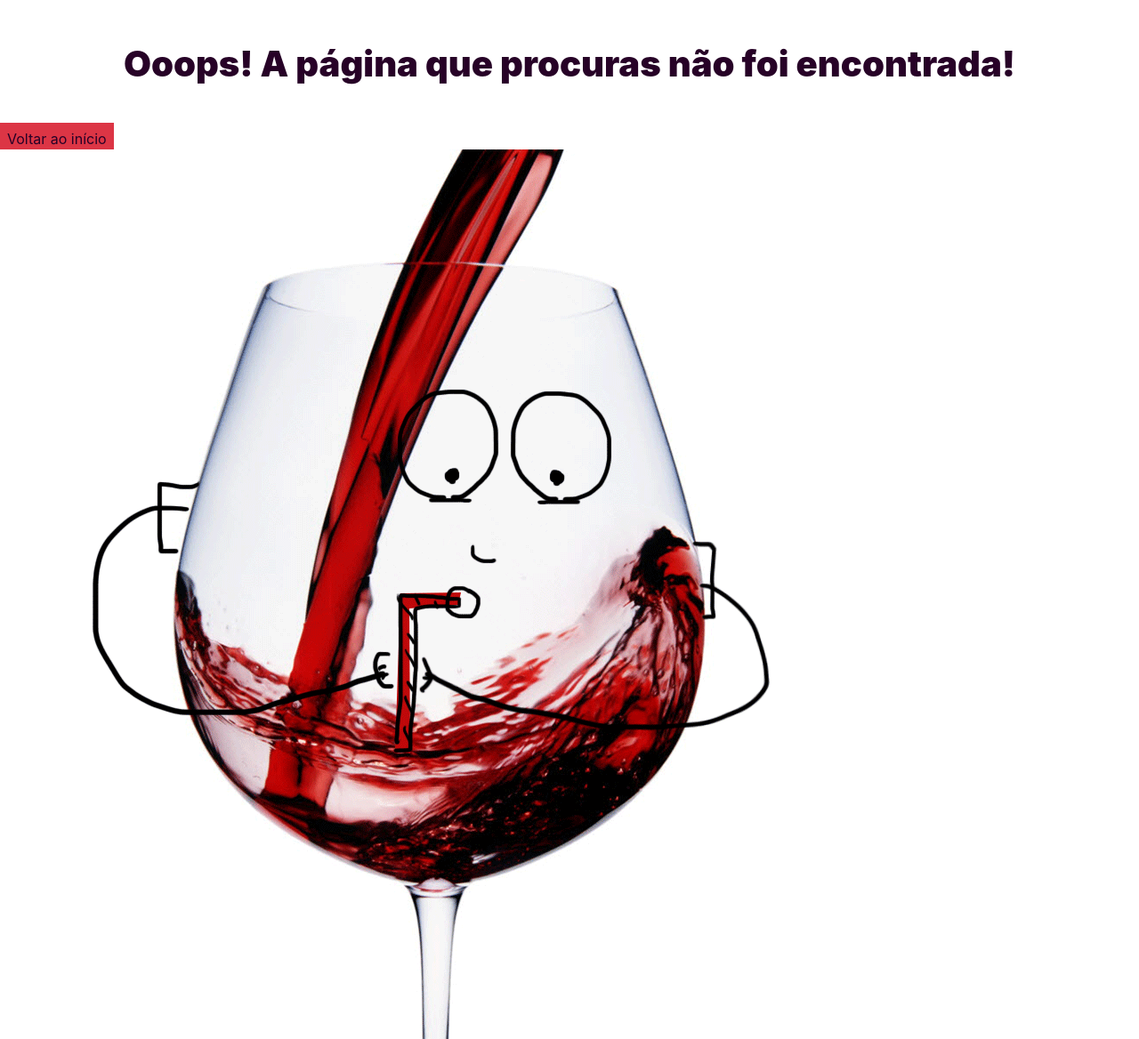
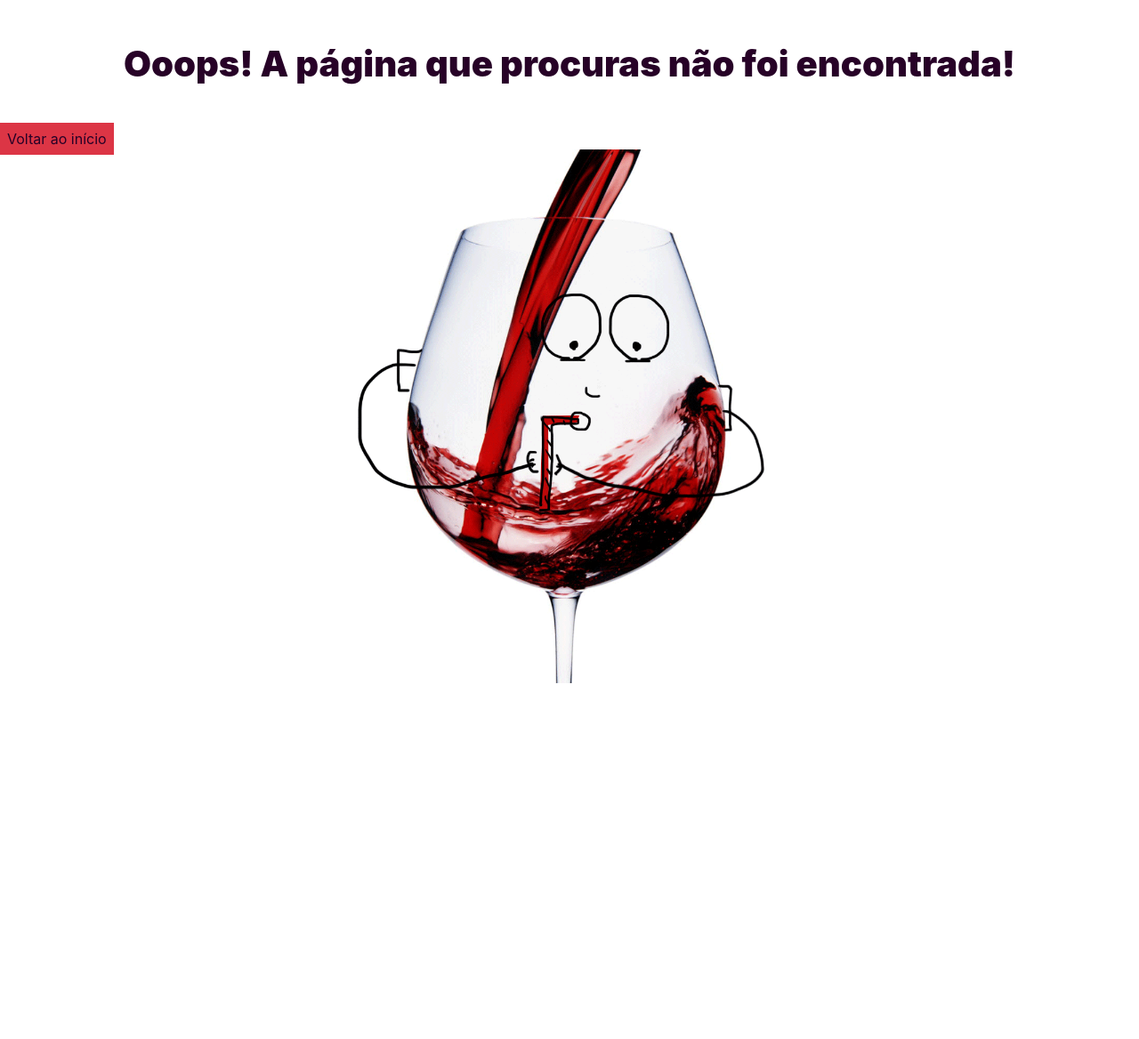
Before and after one commit to raquelroldo/mvc-winesUp, a PHP site: page /views/error.php in a window 1280 px wide. Shown: the whole page at 89% size. After the commit the page ends 768 px from the top, so only its background shows below. Run offline with PHP 8.4, Linux system fonts and the light colour scheme; some libraries are stand-ins or nearby versions.

Commit message:
Ajustes de estilo.

```diff
--- a/assets/style/home.css
+++ b/assets/style/home.css
@@ -12,8 +12,8 @@
 
 .home-wrapper {
   text-align: center;
-  margin-top: 120px;
-  height: calc(100vh - 237px);
+  padding-top: 190px;
+  height: calc(100vh - 112px);
 }
 
 .subtitle {
--- a/assets/style/main.css
+++ b/assets/style/main.css
@@ -9,7 +9,7 @@
 }
 
 .container {
-  min-height: calc(100vh - 237px);
+  min-height: 859px;
 }
 
 /* *Header */
@@ -22,6 +22,16 @@ header {
   z-index: 1;
   max-width: 800px;
   margin: 0 auto;
+}
+
+.gif-wrapper {
+  width: 600px;
+  height: 600px;
+  margin: 0 auto;
+}
+
+.gif {
+  width: 100%;
 }
 
 .main-title {
@@ -68,6 +78,8 @@ header {
   font-weight: 900;
 }
 
+
+
 @media (min-width: 1090px) {
   .wrapper {
     max-width: 1000px;
@@ -75,10 +87,10 @@ header {
 }
 
 /* *Footer */
-.footer-wrapper {
+/* .footer-wrapper {
   width: 100%;
   margin-top: 80px;
-}
+} */
 
 .footer-content {
   text-align: center;
--- a/assets/style/register.css
+++ b/assets/style/register.css
@@ -56,11 +56,6 @@
   display: block;
 }
 
-.link {
-  text-decoration: none;
-  color: #fff;
-  margin-left: 15px;
-}
 
 @media (min-width:576px) {
   .main-bg {
--- a/assets/style/wines.css
+++ b/assets/style/wines.css
@@ -28,7 +28,6 @@
 
 .image-wrapper {
   border-radius: 5px;
-  /* max-width: 130px; */
   max-height: 170px;
   border: 1px solid #cecece;
   border-radius: 5px;
```
Also changed, not shown: assets/style/wine-detail.css (+0 -9 lines), assets/style/login.css (deleted).
